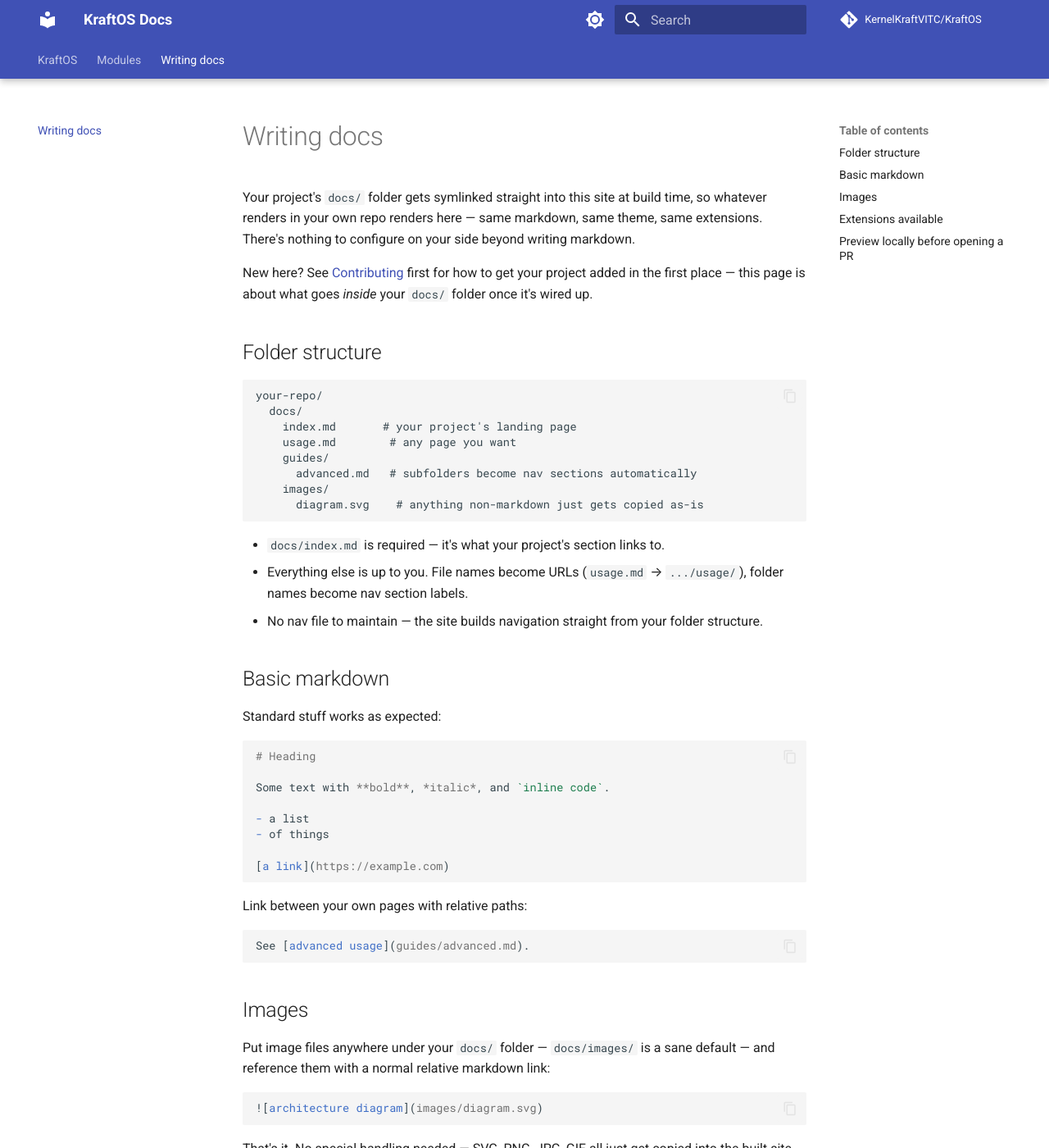
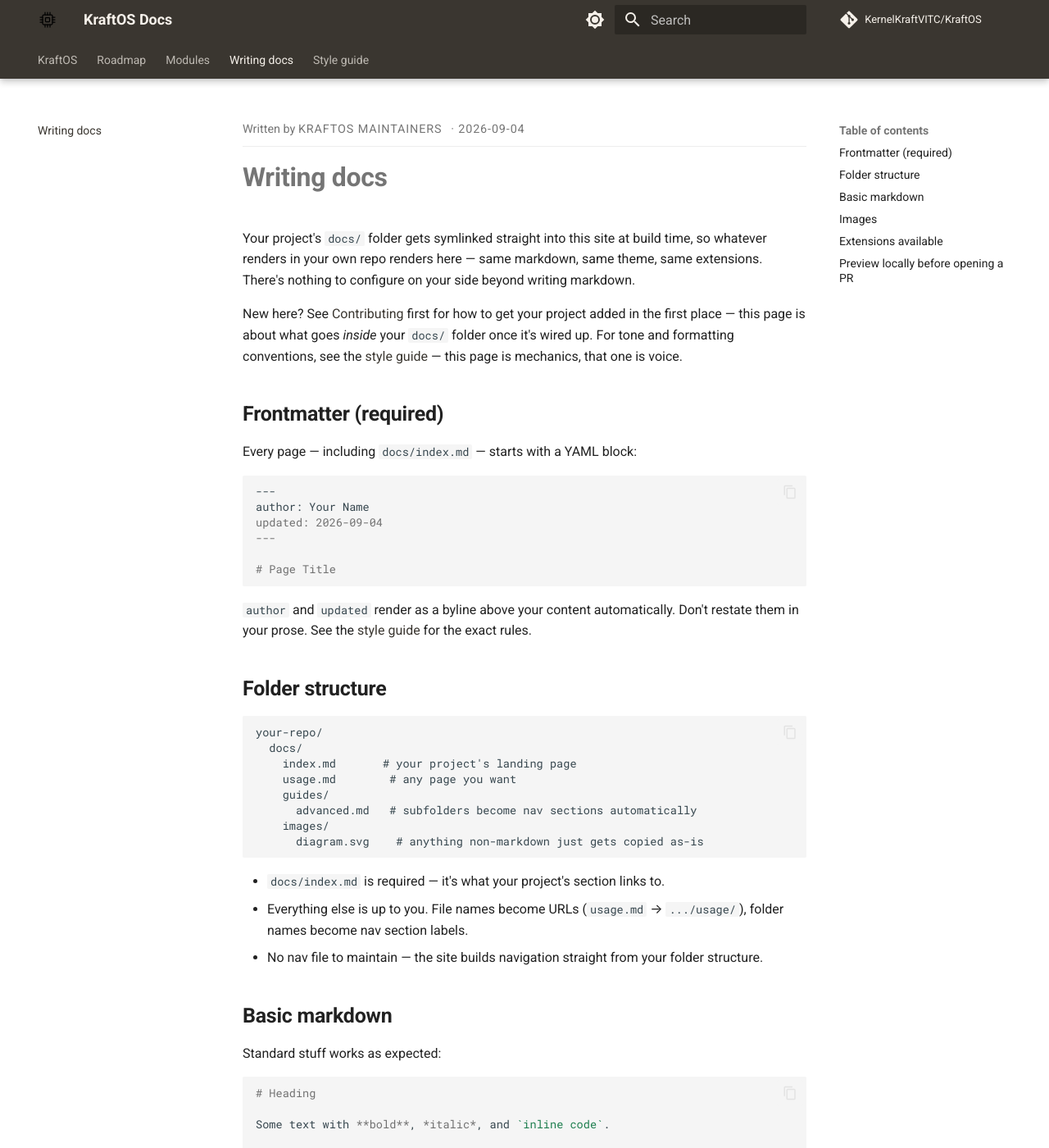
Before and after one commit to KernelKraftVITC/KraftOS, an MkDocs documentation site: the page built from docs/writing-docs.md, in a window 1280 px wide and 1400 px high. Shown: the whole window at 82% size. Built offline with MkDocs 1.6.1 and Material for MkDocs 9.7.7, drawn with Linux system fonts in a browser that asks for light colours; comment, search, counter and statistics services are not loaded.

Commit message:
Restructure the site: brand identity, style guide, frontmatter, split IA
- New logo/favicon (CPU-chip mark) and a copper/charcoal brand palette,
  replacing generic Material indigo defaults.
- YAML frontmatter (author, updated) required on every page, rendered as
  a byline via a theme override (overrides/main.html) rather than typed
  into prose. mkdocs 1.6's native frontmatter parsing, no plugin needed.
- New docs/style-guide.md: voice, structure, formatting, and terminology
  rules so pages pulled from 4 different repos read as one document.
- Split the overloaded homepage: docs/index.md is now a short intro +
  team table, full roadmap + dependency graph moved to docs/roadmap.md.
  Nav reordered accordingly via docs/.pages.
- writing-docs.md and CONTRIBUTING.md updated to require frontmatter and
  point at the style guide.

Co-Authored-By: Claude Sonnet 5 <noreply@anthropic.com>
Claude-Session: https://claude.ai/code/session_014hRxkiwu2XHoZjDe2tCupS

````diff
--- /dev/null
+++ b/docs/stylesheets/extra.css
@@ -0,0 +1,55 @@
+/* KraftOS brand: copper/amber accent on charcoal — a forge, not a generic indigo SaaS site. */
+
+[data-md-color-scheme="default"][data-md-color-primary="custom"] {
+  --md-primary-fg-color: #3a3630;
+  --md-primary-fg-color--light: #57524a;
+  --md-primary-fg-color--dark: #262319;
+  --md-primary-bg-color: #f6f1ea;
+}
+
+[data-md-color-scheme="slate"][data-md-color-primary="custom"] {
+  --md-primary-fg-color: #1c1a17;
+  --md-primary-fg-color--light: #3a3630;
+  --md-primary-fg-color--dark: #131210;
+  --md-default-bg-color: #16140f;
+}
+
+[data-md-color-accent="custom"] {
+  --md-accent-fg-color: #c9722c;
+  --md-accent-fg-color--transparent: #c9722c1a;
+  --md-accent-bg-color: #fff;
+  --md-accent-bg-color--light: #ffffffb3;
+}
+
+[data-md-color-scheme="slate"] .md-typeset a {
+  color: #e08a3e;
+}
+
+.md-typeset h1,
+.md-typeset h2 {
+  font-weight: 700;
+  letter-spacing: -0.01em;
+}
+
+/* Frontmatter byline (author/updated), injected by overrides/main.html above the page body */
+.kraft-byline {
+  display: flex;
+  gap: 0.75em;
+  font-size: 0.72rem;
+  text-transform: uppercase;
+  letter-spacing: 0.06em;
+  color: var(--md-default-fg-color--light);
+  border-bottom: 1px solid var(--md-default-fg-color--lightest);
+  padding-bottom: 0.6em;
+  margin-bottom: 1.2em;
+}
+
+.kraft-byline-author::before {
+  content: "Written by ";
+  text-transform: none;
+  letter-spacing: normal;
+}
+
+.kraft-byline-date::before {
+  content: "· ";
+}
--- a/docs/writing-docs.md
+++ b/docs/writing-docs.md
@@ -1,3 +1,8 @@
+---
+author: KraftOS maintainers
+updated: 2026-09-04
+---
+
 # Writing docs
 
 Your project's `docs/` folder gets symlinked straight into this site at
@@ -7,7 +12,26 @@ side beyond writing markdown.
 
 New here? See [Contributing](https://github.com/KernelKraftVITC/KraftOS/blob/pages/CONTRIBUTING.md)
 first for how to get your project added in the first place — this page is
-about what goes *inside* your `docs/` folder once it's wired up.
+about what goes *inside* your `docs/` folder once it's wired up. For tone
+and formatting conventions, see the [style guide](style-guide.md) — this
+page is mechanics, that one is voice.
+
+## Frontmatter (required)
+
+Every page — including `docs/index.md` — starts with a YAML block:
+
+```md
+---
+author: Your Name
+updated: 2026-09-04
+---
+
+# Page Title
+```
+
+`author` and `updated` render as a byline above your content automatically.
+Don't restate them in your prose. See the
+[style guide](style-guide.md#frontmatter-required) for the exact rules.
 
 ## Folder structure
 
--- a/mkdocs.yml
+++ b/mkdocs.yml
@@ -6,16 +6,21 @@ docs_dir: docs
 
 theme:
   name: material
+  custom_dir: overrides
+  logo: assets/logo.svg
+  favicon: assets/favicon.svg
   palette:
     - media: "(prefers-color-scheme: light)"
       scheme: default
-      primary: indigo
+      primary: custom
+      accent: custom
       toggle:
         icon: material/brightness-7
         name: Switch to dark mode
     - media: "(prefers-color-scheme: dark)"
       scheme: slate
-      primary: indigo
+      primary: custom
+      accent: custom
       toggle:
         icon: material/brightness-4
         name: Switch to light mode
@@ -58,3 +63,6 @@ markdown_extensions:
 plugins:
   - search
   - awesome-pages
+
+extra_css:
+  - stylesheets/extra.css
--- /dev/null
+++ b/overrides/main.html
@@ -0,0 +1,11 @@
+{% extends "base.html" %}
+
+{% block content %}
+  {% if page.meta and (page.meta.author or page.meta.updated) %}
+  <div class="kraft-byline">
+    {% if page.meta.author %}<span class="kraft-byline-author">{{ page.meta.author }}</span>{% endif %}
+    {% if page.meta.updated %}<span class="kraft-byline-date">{{ page.meta.updated }}</span>{% endif %}
+  </div>
+  {% endif %}
+  {{ super() }}
+{% endblock %}
````
Also changed, not shown: CONTRIBUTING.md (+6 -3 lines), docs/index.md (+11 -65 lines), docs/roadmap.md (added, +67 -0 lines), docs/style-guide.md (added, +86 -0 lines), docs/.pages, docs/assets/favicon.svg (added), docs/assets/logo.svg (added).
